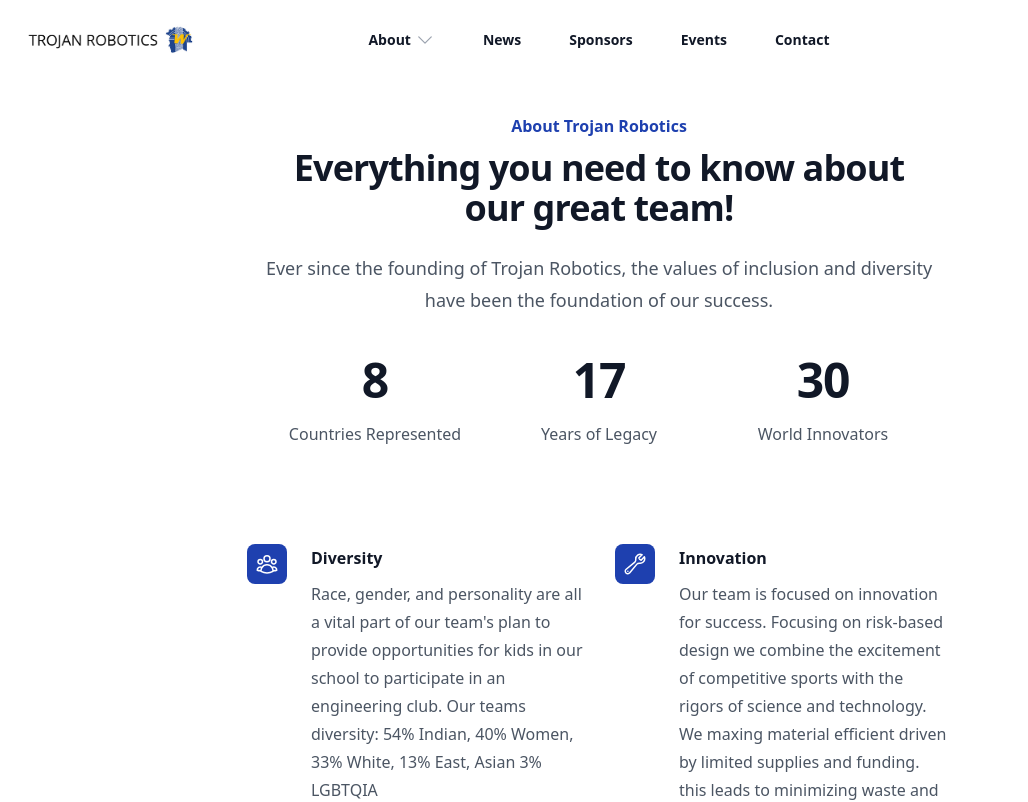
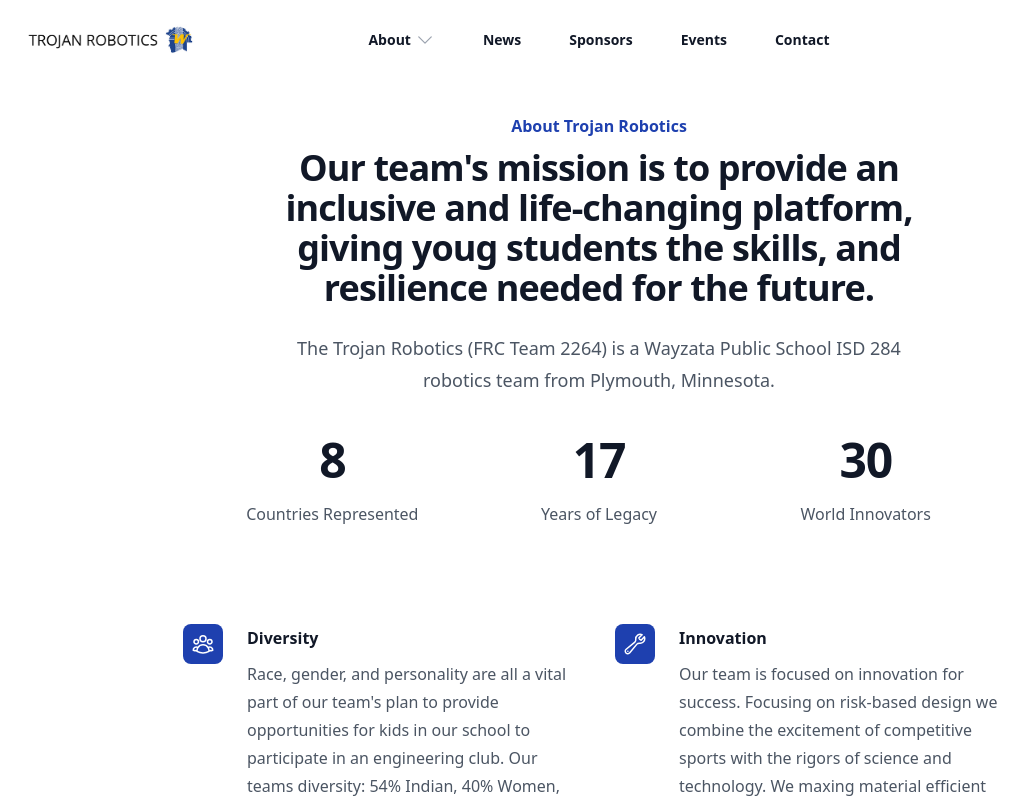
Before and after one commit to Team-2264/RoboticsWebsite, a React (Create React App) app in the folder reactjs/: page /aboutUs in a window 1280 px wide. Shown: the top 802 px of the page, without its empty margins (41-1069 px from the left). Built offline with nearby package versions, Linux system fonts and the light colour scheme.

Commit message:
changed the wording

```diff
--- a/reactjs/src/pages/aboutUs.js
+++ b/reactjs/src/pages/aboutUs.js
@@ -29,14 +29,14 @@ export default function AboutUs() {
         <div>
             <NavBar />
             <div className="bg-white pt-8">
-                <div className="mx-auto max-w-3xl px-6 lg:px-8">
+                <div className="mx-auto max-w-4xl px-6 lg:px-8">
                     <div className="mx-auto max-w-2xl lg:text-center">
                         <h2 className="text-base font-semibold leading-7 text-blue-800">About Trojan Robotics</h2>
                         <p className="mt-2 text-3xl font-bold tracking-tight text-gray-900 sm:text-4xl">
-                            Everything you need to know about our great team!
+                            Our team's mission is to provide an inclusive and life-changing platform, giving youg students the skills, and resilience needed for the future.
                         </p>
                         <p className="mt-6 text-lg leading-8 text-gray-600">
-                            Ever since the founding of Trojan Robotics, the values of inclusion and diversity have been the foundation of our success.
+                            The Trojan Robotics (FRC Team 2264) is a Wayzata Public School ISD 284 robotics team from Plymouth, Minnesota.
                         </p>
                     </div>
                     <Stats />
```
